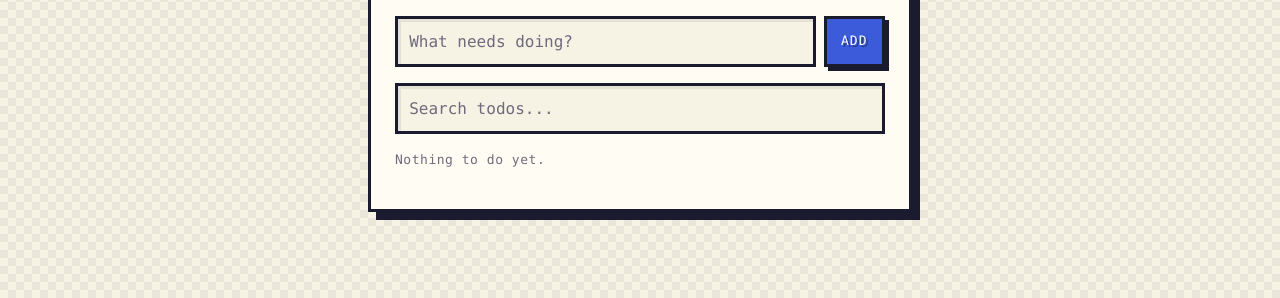
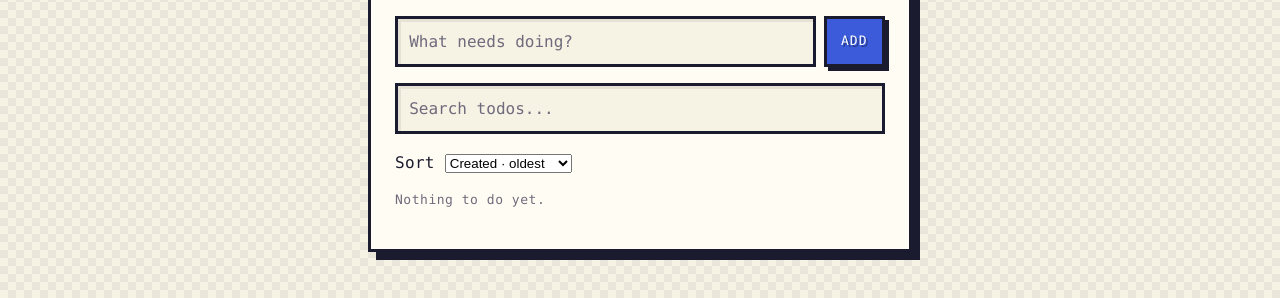
Before and after one commit to sahil0x01/cc-testing, a plain HTML site: page index.html in a window 1280 px wide. Shown: the part 110-408 px from the top of the page. Drawn offline with Linux system fonts and the light colour scheme.

Commit message:
WIP: can you add sort feature by creation date and updated date

```diff
--- a/app.js
+++ b/app.js
@@ -2,11 +2,17 @@
   'use strict';
 
   var STORAGE_KEY = 'todos';
+  var SORT_KEY = 'todos-sort';
+
+  // Every sort mode the select offers; anything else stored is ignored.
+  var SORT_MODES = ['created-asc', 'created-desc', 'updated-desc', 'updated-asc'];
+  var DEFAULT_SORT = 'created-asc';
 
   var form = document.getElementById('new-todo-form');
   var input = document.getElementById('new-todo-input');
   var searchInput = document.getElementById('search-input');
   var searchClear = document.getElementById('search-clear');
+  var sortSelect = document.getElementById('sort-select');
   var list = document.getElementById('todo-list');
   var emptyState = document.getElementById('empty-state');
   var countEl = document.getElementById('todo-count');
--- a/index.html
+++ b/index.html
@@ -33,6 +33,16 @@
         <button type="button" id="search-clear" class="btn" hidden>Clear</button>
       </div>
 
+      <div class="sort">
+        <label class="sort-label" for="sort-select">Sort</label>
+        <select id="sort-select" class="sort-select" aria-label="Sort todos">
+          <option value="created-asc" selected>Created · oldest</option>
+          <option value="created-desc">Created · newest</option>
+          <option value="updated-desc">Updated · newest</option>
+          <option value="updated-asc">Updated · oldest</option>
+        </select>
+      </div>
+
       <ul id="todo-list" class="todo-list"></ul>
       <p id="empty-state" class="empty-state">Nothing to do yet.</p>
       <p id="todo-count" class="todo-count"></p>
```
